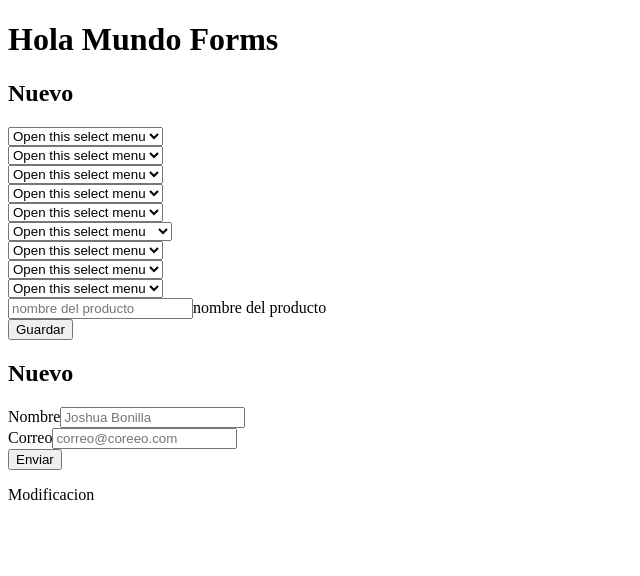
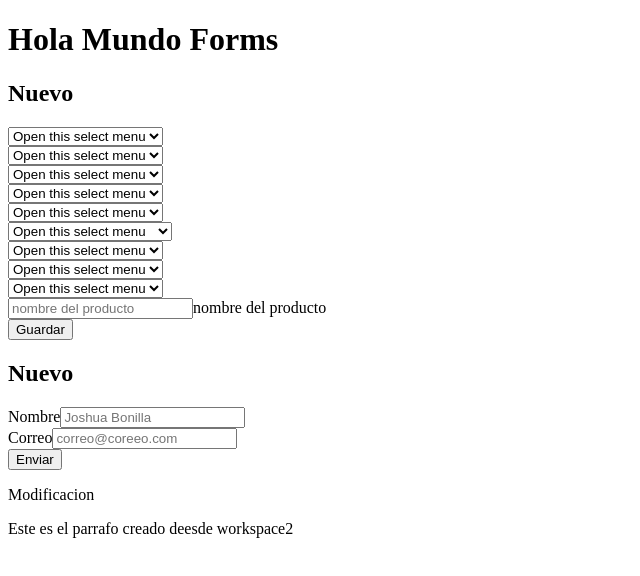
Before and after one commit to jbonilla12/ReactFormsPruebas, a React (Create React App) app: page / in a window 1280 px wide. Shown: the top 576 px of the page, without its empty margins (0-640 px from the left). Built offline with nearby package versions, Linux system fonts and the light colour scheme; the HTML template or start-up script is replaced by a standard one.

Commit message:
Intentando branches

```diff
--- a/src/App.jsx
+++ b/src/App.jsx
@@ -14,6 +14,7 @@ function App() {
           <FormularioFormik/>
           <p>Modificacion</p>
         </div>
+        <p>Este es el parrafo creado deesde workspace2</p>
       </div>
     </div>
   );
```
Also changed, not shown: 1 other file (tests, documents, lock files or other folders).
